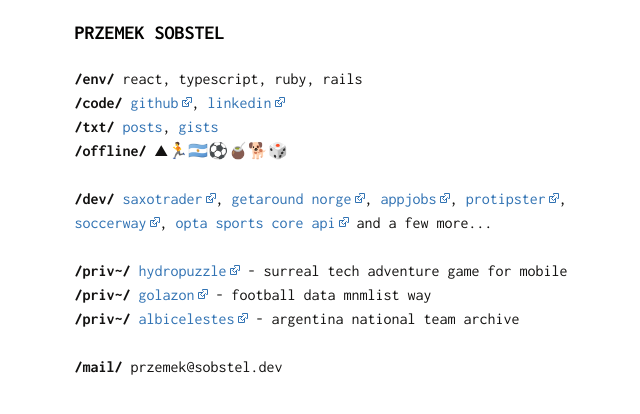
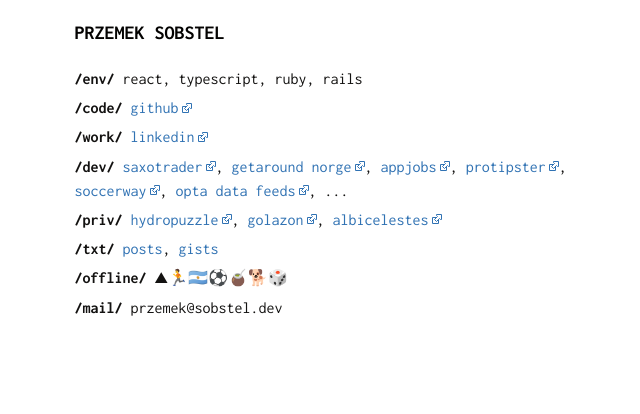
Before and after one commit to sobstel/sobstel.github.com, a Jekyll site: the page built from index.html, in a window 1280 px wide. Shown: the top 414 px of the page, without its empty margins (273-913 px from the left). Built offline with Jekyll 4.4.1, drawn with Linux system fonts in a browser that asks for light colours.

Commit message:
If there are no struggles, there is no progress.

```diff
--- a/_sass/_default.scss
+++ b/_sass/_default.scss
@@ -187,6 +187,10 @@
   }
 }
 
+.home p {
+  margin: 0 0 0.33rem 0;
+}
+
 div.project,
 p {
   margin-left: 0 !important;
--- a/index.html
+++ b/index.html
@@ -5,56 +5,49 @@
 
 <div class="mp" id="man">
   <h1>Przemek Sobstel</h1>
+  <div class="home">
     <p>
       <strong>/env/</strong>
       react,
       typescript,
       ruby,
       rails
-    <br />
-
+    </p>
+    <p>
       <strong>/code/</strong>
-    <a href="https://github.com/sobstel/" target="_blank">github</a>,
+      <a href="https://github.com/sobstel/" target="_blank">github</a>
+    </p>
+    <p>
+      <strong>/work/</strong>
       <a href="https://www.linkedin.com/in/sobstel/" target="_blank">linkedin</a>
-    <br />
-
-    <strong>/txt/</strong>
-    <a href="/blog/">posts</a>,
-    <a href="/gists/">gists</a>
-    <br />
-
-    <strong>/offline/</strong>
-    ⛰🏃🇦🇷⚽🧉🐕🎲
-    <br />
-    <br />
-
+    </p>
+    <p>
       <strong>/dev/</strong>
       <a href="//www.home.saxo/" target="_blank">saxotrader</a>,
       <a href="//no.getaround.com" target="_blank">getaround norge</a>,
       <a href="//www.appjobs.com" target="_blank">appjobs</a>,
       <a href="//www.protipster.com" target="_blank">protipster</a>,
       <a href="//www.soccerway.com/" target="_blank">soccerway</a>,
-    <a href="//www.statsperform.com/opta/" target="_blank">opta sports core api</a>
-    and a few more...
-    <br />
-    <br />
-
-    <strong>/priv~/</strong>
-    <a href="/hydropuzzle/" target="_blank">hydropuzzle</a>
-    - surreal tech adventure game for mobile
-    <br />
-
-    <strong>/priv~/</strong>
-    <a href="https://golazon.com/" target="_blank">golazon</a>
-    - football data mnmlist way
-    <br />
-
-    <strong>/priv~/</strong>
+      <a href="//www.statsperform.com/opta-feeds/" target="_blank">opta data feeds</a>,
+      ...
+    </p>
+    <p>
+      <strong>/priv/</strong>
+      <a href="/hydropuzzle/" target="_blank">hydropuzzle</a>,
+      <a href="https://golazon.com/" target="_blank">golazon</a>,
       <a href="https://albicelestes.com" target="_blank">albicelestes</a>
-    - argentina national team archive
-    <br/>
-    <br/>
-
+    </p>
+    <p>
+      <strong>/txt/</strong>
+      <a href="/blog/">posts</a>,
+      <a href="/gists/">gists</a>
+    </p>
+    <p>
+      <strong>/offline/</strong>
+      ⛰🏃🇦🇷⚽🧉🐕🎲
+    </p>
+    <p>
       <strong>/mail/</strong> przemek&#64;sobstel&#46;dev
     </p>
   </div>
+</div>
```
Lines whose indentation alone changed are shown as unchanged.
